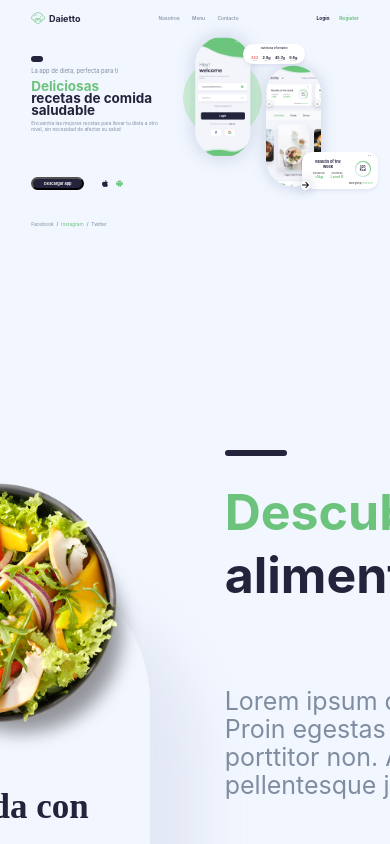
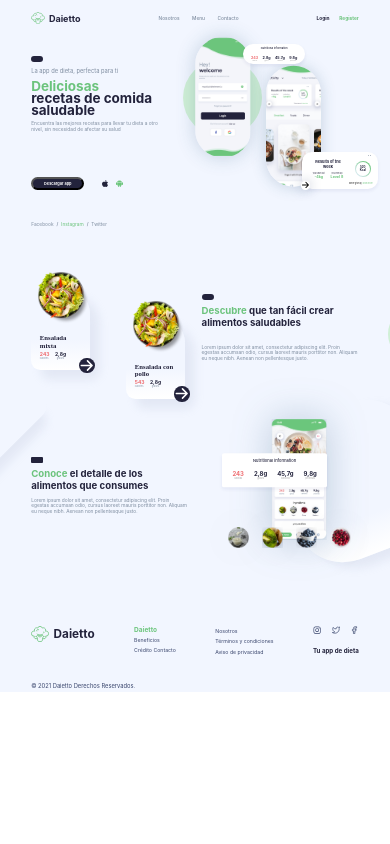
Before and after one commit to gonjila/Daietto, a React (Create React App) app: page / in a window 390 px wide. Shown: the top 844 px of the page. Built offline with nearby package versions, Linux system fonts and the light colour scheme.

Commit message:
made full project responsive

```diff
--- a/src/components/Footer.jsx
+++ b/src/components/Footer.jsx
@@ -59,7 +59,7 @@ const Container = styled.div`
 
 const Text = styled.div`
     display: flex;
-    justify-content: space-around;
+    justify-content: space-between;
     align-items: flex-start;
 
     #footerLogo {
@@ -71,6 +71,7 @@ const Text = styled.div`
             height: 4.237vw;
 
             img {
+                width: 100%;
             }
         }
         p {
--- a/src/components/descubre/Descubre.jsx
+++ b/src/components/descubre/Descubre.jsx
@@ -32,8 +32,8 @@ function Descubre() {
 export default Descubre;
 
 const Container = styled.div`
-    width: 1484px;
-    height: 734px;
+    width: 100%;
+    height: 36.274vw;
     background: transparent;
     position: relative;
 
@@ -53,23 +53,23 @@ const Container = styled.div`
     }
 
     #afterDescubreCicle {
-        width: 301px;
-        height: 301px;
+        width: 14.875vw;
+        height: 14.875vw;
         background: #d0f0d6;
         border-radius: 50%;
         position: absolute;
-        right: -450px;
-        top: 250px;
+        right: -22.239vw;
+        top: 12.355vw;
     }
     #afterDescubreRectangle {
-        width: 742px;
-        height: 602px;
-        border-radius: 49px;
+        width: 36.669vw;
+        height: 29.75vw;
+        border-radius: 2.422vw;
         background: linear-gradient(#f2f6ff 0%, #f2f6ff 74.3%, #fff 100%);
-        box-shadow: 50px 50px 50px rgba(171, 182, 204, 0.2);
+        box-shadow: 2.471vw 2.471vw 2.471vw rgba(171, 182, 204, 0.2);
         position: absolute;
         transform: rotate(45deg);
-        left: -750px;
-        bottom: -300px;
+        left: -37.064vw;
+        bottom: -14.826vw;
     }
 `;
--- a/src/components/descubre/DescubreText.jsx
+++ b/src/components/descubre/DescubreText.jsx
@@ -27,17 +27,16 @@ const Text = styled.div`
     justify-content: center;
 
     hr {
-        width: 62px;
-        height: 0px;
+        width: 3.064vw;
         border: 3px solid #23233c;
         border-radius: 5px;
-        margin-bottom: 25px;
+        margin-bottom: 1.235vw;
         background: transparent;
     }
     #descubreTitle {
         font-weight: bold;
-        font-size: 50px;
-        line-height: 63px;
+        font-size: 2.471vw;
+        line-height: 3.113vw;
         text-align: left;
         color: #23233c;
 
@@ -47,10 +46,10 @@ const Text = styled.div`
     }
     #descubreDescription {
         font-weight: normal;
-        font-size: 25px;
-        line-height: 28px;
+        font-size: 1.235vw;
+        line-height: 1.384vw;
         text-align: left;
         color: #7f8da0;
-        margin-top: 80px;
+        margin-top: 3.954vw;
     }
 `;
--- a/src/components/descubre/Salad.jsx
+++ b/src/components/descubre/Salad.jsx
@@ -29,38 +29,38 @@ function Salad({ id, img, text, calories, grases }) {
 export default Salad;
 
 const Container = styled.div`
-    width: 306px;
-    height: 440px;
-    padding: 0 45px;
-    border-radius: 153px 153px 50px 50px;
+    width: 15.122vw;
+    height: 21.745vw;
+    padding: 0 2.224vw;
+    border-radius: 7.561vw 7.561vw 2.471vw 2.471vw;
     background: linear-gradient(#f2f6ff 0%, #f2f6ff 64.59%, #fff 100%);
-    box-shadow: 50px 50px 50px rgba(171, 182, 204, 0.2);
+    box-shadow: 2.471vw 2.471vw 2.471vw rgba(171, 182, 204, 0.2);
     position: relative;
 
     img {
-        width: 383px;
-        height: 383px;
+        width: 18.928vw;
+        height: 18.928vw;
         position: relative;
-        bottom: 140px;
-        left: -83.5px;
+        bottom: 6.919vw;
+        left: -4.127vw;
     }
     .saladInformationWrapper {
         position: relative;
-        bottom: 150px;
+        bottom: 7.413vw;
 
         .saladName {
             font-family: 'Google Sans';
             font-weight: bold;
-            font-size: 35px;
-            line-height: 38px;
+            font-size: 1.73vw;
+            line-height: 1.878vw;
             text-align: left;
             color: #23233c;
-            margin-bottom: 10px;
+            margin-bottom: 0.494vw;
         }
 
         div {
-            width: 143px;
-            height: 50px;
+            width: 7.067vw;
+            height: 2.471vw;
             background: transparent;
 
             display: flex;
@@ -79,26 +79,26 @@ const Container = styled.div`
 
             .caloriesAndGrasesNumber {
                 font-weight: bold;
-                font-size: 26px;
+                font-size: 1.285vw;
                 text-align: left;
                 color: #23233c;
             }
             .caloriesAndGrasesText {
                 font-weight: normal;
-                font-size: 12px;
+                font-size: 0.593vw;
                 text-align: left;
                 color: #7f8da0;
             }
         }
     }
     .SaladArrowWrapper {
-        width: 80px;
-        height: 80px;
+        width: 3.954vw;
+        height: 3.954vw;
         border-radius: 50%;
         background: #23233c;
         position: absolute;
-        bottom: -16px;
-        right: -24px;
+        bottom: -0.791vw;
+        right: -1.186vw;
 
         display: flex;
         align-items: center;
```
